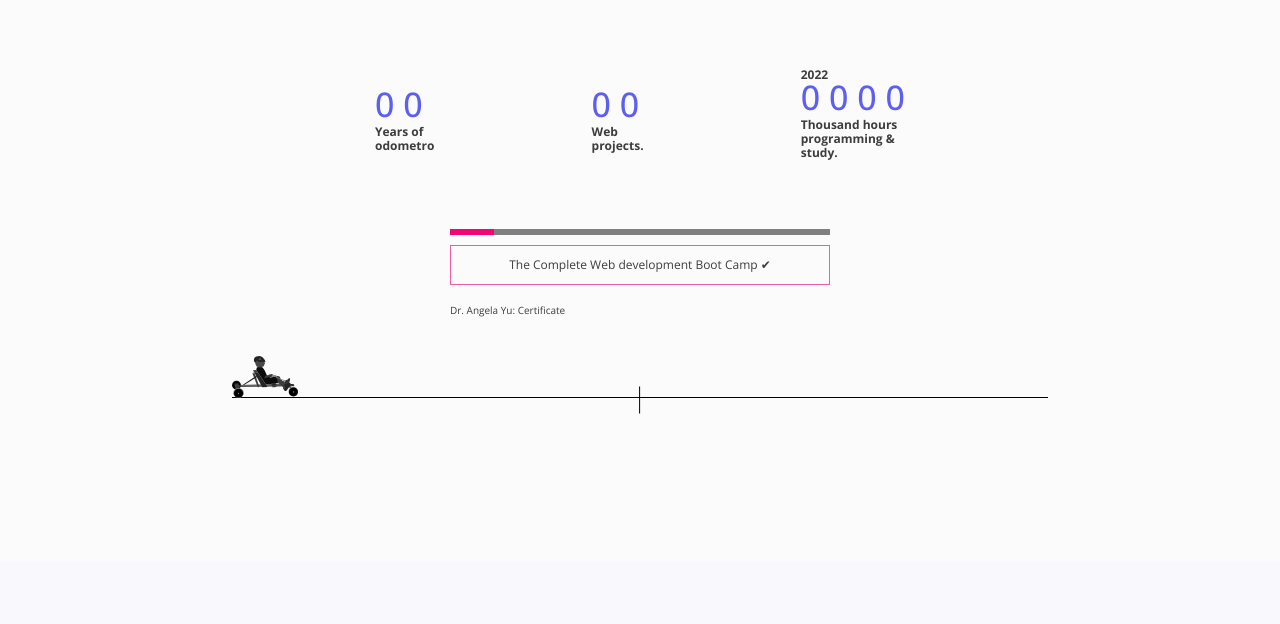
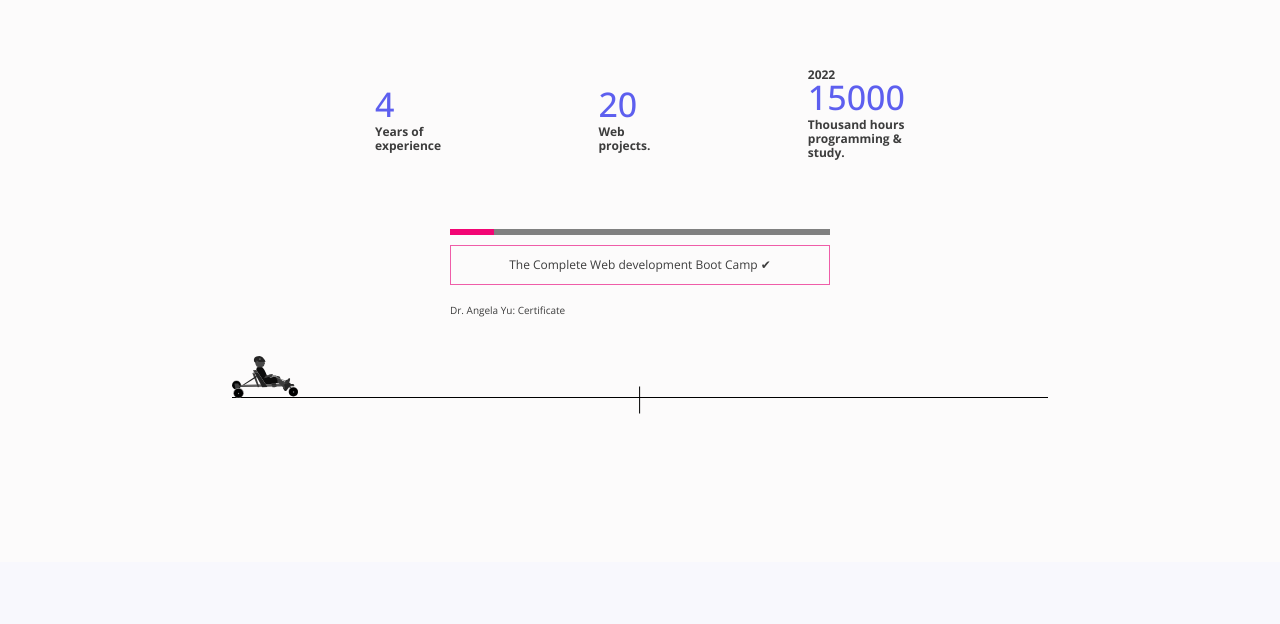
Before and after one commit to Widoguaiquirian/portfolio2023, a website: page index.html in a window 1280 px wide. Shown: the part 2009-2633 px from the top of the page. Drawn offline with nearby package versions, Linux system fonts and the light colour scheme.

Commit message:
Odometro working

```diff
--- a/index.html
+++ b/index.html
@@ -118,21 +118,21 @@
             <div class="odometro__content">
                <div class="odometro__content--top">
                   <div class="odometro__content--top__odometro odometro__content--top__container">
-                     <span class="digit"> 0 0</span>
+                     <span class="digit counterYears" data-target="04">04</span>
                      <span
                         >Years of <br />
-                        odometro</span
+                        experience</span
                      >
                   </div>
                   <div class="odometro__content--top__projects odometro__content--top__container">
-                     <span class="digit"> 0 0</span>
+                     <span class="digit counterProjects" data-target="20">20</span>
                      <span>
                         Web <br />
                         projects.</span
                      >
                   </div>
                   <div class="odometro__content--top__hours odometro__content--top__container">
-                     <span class="digit"> 0 0 0 0</span>
+                     <span class="digit counterHours" data-target="15000">15000</span>
                      <span class="year">Thousand hours <br />programming & <br />study.</span>
                   </div>
                </div>
--- a/javascript/script.js
+++ b/javascript/script.js
@@ -1,13 +1,95 @@
 "use strict";
 
-// Dark theme
-const darkThemeCheck = document.querySelector('input[name="theme"]');
-const htmlElement = document.documentElement;
+// Counter increment
+// const counters = document.querySelectorAll(".counter");
 
-darkThemeCheck.addEventListener("change", function () {
-   if (darkThemeCheck.checked) {
-      htmlElement.setAttribute("data-theme", "dark");
-   } else {
-      htmlElement.setAttribute("data-theme", "light");
-   }
-});
+// counters.forEach((counter) => {
+//    counter.innerText = "0";
+
+//    const updateCounter = () => {
+//       const target = +counter.getAttribute("data-target");
+//       const c = +counter.innerText;
+
+//       const increment = target / 500;
+
+//       if (c < target) {
+//          counter.innerText = `${Math.ceil(c + increment)}`;
+
+//          setTimeout(updateCounter, 1);
+//       } else {
+//          counter.innerText = target;
+//       }
+//    };
+
+//    updateCounter();
+// });
+
+const counterYears = document.querySelector(".counterYears");
+const counterProjects = document.querySelector(".counterProjects");
+const counterHours = document.querySelector(".counterHours");
+
+const incrementHours = function (counter) {
+   counterHours.innerText = "0";
+
+   const updateCounter = () => {
+      const target = +counterHours.getAttribute("data-target");
+      const c = +counterHours.innerText;
+
+      const increment = target / 300;
+
+      if (c < target) {
+         counterHours.innerText = `${Math.ceil(c + increment)}`;
+         setTimeout(updateCounter, 1);
+      } else {
+         counterHours.innerText = target;
+      }
+   };
+
+   updateCounter();
+};
+
+incrementHours();
+
+const incrementProjects = function (counter) {
+   counterProjects.innerText = "0";
+
+   const updateCounter = () => {
+      const target = +counterProjects.getAttribute("data-target");
+      const c = +counterProjects.innerText;
+
+      const increment = target / 500;
+
+      if (c < target) {
+         counterProjects.innerText = `${Math.ceil(c + increment)}`;
+         setTimeout(updateCounter, 90);
+      } else {
+         counterProjects.innerText = target;
+      }
+   };
+
+   updateCounter();
+};
+
+incrementProjects();
+
+const incrementYears = function (counter) {
+   counterYears.innerText = "0";
+
+   const updateCounter = () => {
+      const target = +counterYears.getAttribute("data-target");
+      const c = +counterYears.innerText;
+
+      const increment = target / 500;
+
+      if (c < target) {
+         counterYears.innerText = `${Math.ceil(c + increment)}`;
+         setTimeout(updateCounter, 600);
+      } else {
+         counterYears.innerText = target;
+      }
+   };
+
+   updateCounter();
+};
+
+incrementYears();
```
